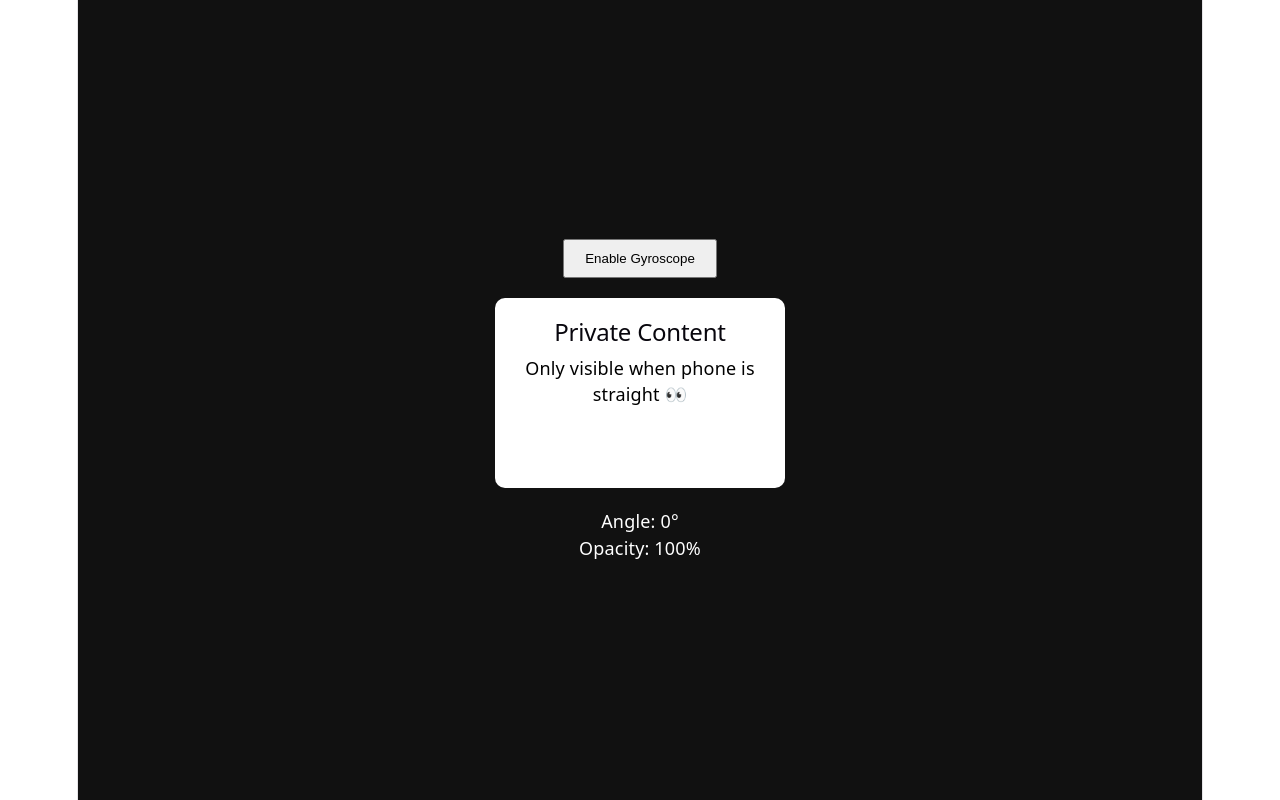
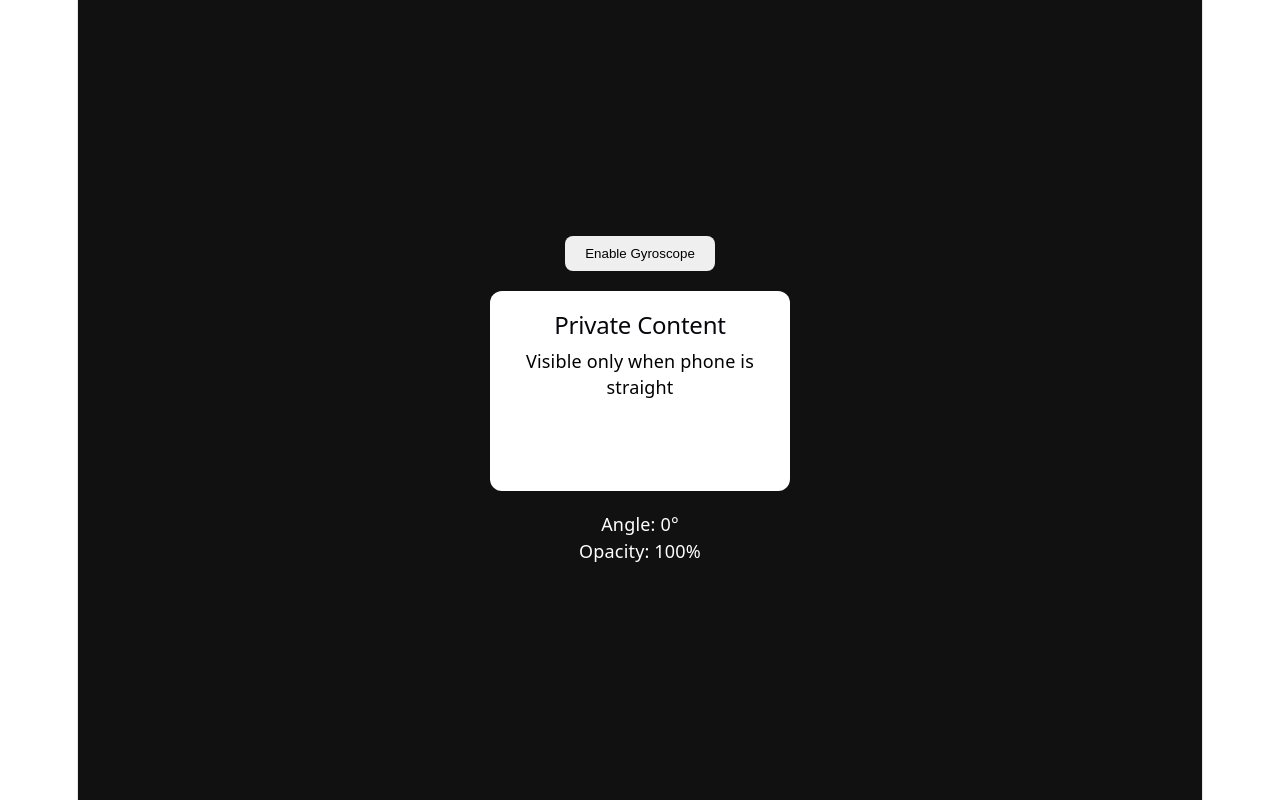
Before and after one commit to SharwanKunwar/DisplayPrivacy, a React (Vite) app in the folder displayPrivacy/: page / in a window 1280 px wide. Built offline with nearby package versions, Linux system fonts and the light colour scheme.

Commit message:
updated with little bit more percision

```diff
--- a/displayPrivacy/src/components/RealPrivacy.jsx
+++ b/displayPrivacy/src/components/RealPrivacy.jsx
@@ -5,7 +5,7 @@ const RealPrivacy = () => {
   const [angle, setAngle] = useState(0);
   const [enabled, setEnabled] = useState(false);
 
-  // Request permission (needed for iPhone)
+  // Enable gyroscope (needed for iPhone)
   const enableGyro = async () => {
     if (
       typeof DeviceOrientationEvent !== "undefined" &&
@@ -18,7 +18,7 @@ const RealPrivacy = () => {
         console.error(err);
       }
     } else {
-      setEnabled(true); // Android / others
+      setEnabled(true); // Android
     }
   };
 
@@ -26,20 +26,26 @@ const RealPrivacy = () => {
     if (!enabled) return;
 
     const handleOrientation = (event) => {
-      const beta = event.beta || 0;   // front-back tilt
-      const gamma = event.gamma || 0; // left-right tilt
+      const beta = event.beta || 0;
+      const gamma = event.gamma || 0;
 
-      // calculate tilt distance
       const dist = Math.sqrt(beta * beta + gamma * gamma);
+      const maxTilt = 90;
 
-      const maxTilt = 90;
       const norm = Math.min(dist / maxTilt, 1);
 
-      // convert to angle + opacity
+      // 🎯 5% threshold logic
+      const threshold = 0.05;
+      let adjusted = 0;
+
+      if (norm > threshold) {
+        adjusted = (norm - threshold) / (1 - threshold);
+      }
+
       const newAngle = norm * 90;
 
-      // opacity: straight = visible, tilt = hidden
-      const newOpacity = 1 - Math.pow(norm, 1.5);
+      // Smooth fade after threshold
+      const newOpacity = 1 - Math.pow(adjusted, 2);
 
       setAngle(Math.round(newAngle));
       setOpacity(newOpacity);
@@ -62,7 +68,7 @@ const RealPrivacy = () => {
 
       <div style={{ ...styles.box, opacity }}>
         <h2>Private Content</h2>
-        <p>Only visible when phone is straight 👀</p>
+        <p>Visible only when phone is straight</p>
       </div>
 
       <div style={styles.info}>
@@ -84,14 +90,14 @@ const styles = {
     justifyContent: "center",
   },
   box: {
-    width: "250px",
-    height: "150px",
+    width: "260px",
+    height: "160px",
     background: "#fff",
     color: "#000",
     padding: "20px",
-    borderRadius: "10px",
+    borderRadius: "12px",
     textAlign: "center",
-    transition: "opacity 0.1s linear",
+    transition: "opacity 0.15s ease",
   },
   info: {
     marginTop: "20px",
@@ -100,6 +106,8 @@ const styles = {
     marginBottom: "20px",
     padding: "10px 20px",
     cursor: "pointer",
+    borderRadius: "8px",
+    border: "none",
   },
 };
 
```
